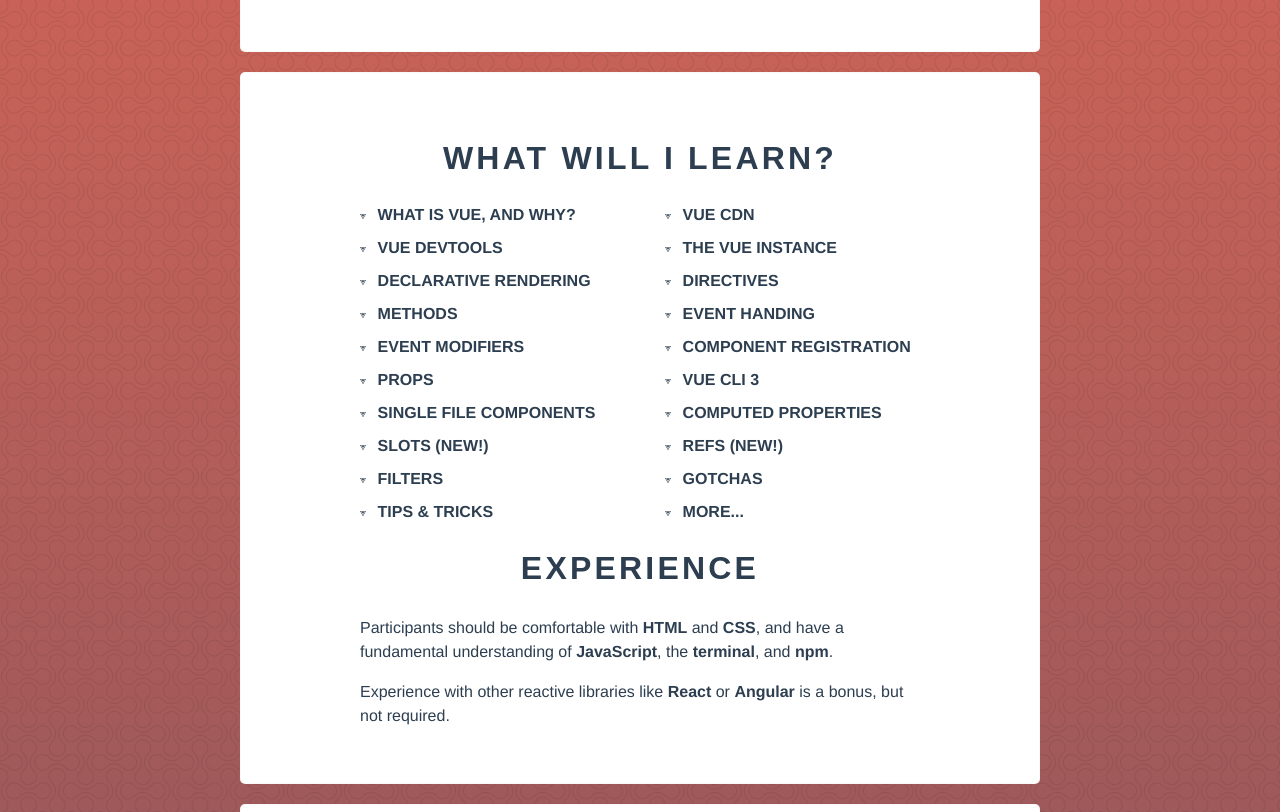
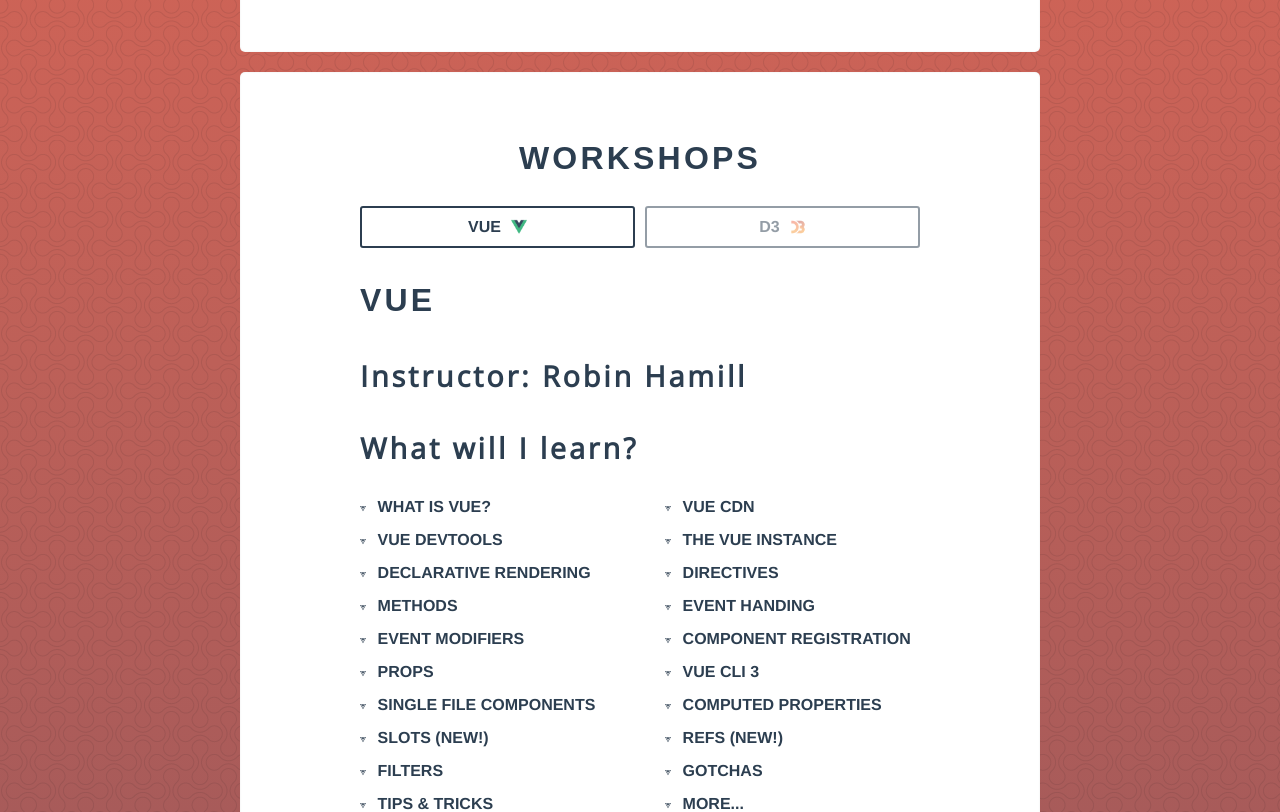
Before and after one commit to rbnhmll/frmwrk.school, a Vue app: page /#/ in a window 1280 px wide. Shown: the part 1060-1872 px from the top of the page. Built offline with nearby package versions, Linux system fonts and the light colour scheme; a web font is replaced by a local one.

Commit message:
Update templates

```diff
--- a/src/components/CourseTopics.vue
+++ b/src/components/CourseTopics.vue
@@ -1,38 +1,60 @@
 <template>
   <section>
-    <h2 class="h2">What will I learn?</h2>
+    <h2 class="h2">Workshops</h2>
+    <div class="tabs">
+      <button
+        v-for="course in courses"
+        :key="course"
+        class="btn"
+        :class="{ active: activeCourse == course.name }"
+        @click="loadCourse(course.name)"
+      >
+        {{ course.name }} <img :src="course.icon" :alt="course.name" />
+      </button>
+    </div>
+    <div
+      class="course"
+      v-for="course in courses"
+      :key="course"
+      :class="{ active: course.active }"
+      v-show="activeCourse == course.name"
+    >
+      <h3 class="h2">{{ course.name }}</h3>
+      <h3 class="h3">Instructor: {{ course.instructor }}</h3>
+      <h3 class="h3">What will I learn?</h3>
 
       <ul>
-      <li v-for="(topic, i) in topics" :key="i">
+        <li v-for="(topic, i) in course.topics" :key="i">
           {{ topic }}
         </li>
       </ul>
 
       <h2 class="h2">Experience</h2>
-
-    <p>Participants should be comfortable with
-      <strong>HTML</strong> and <strong>CSS</strong>,
-      and have a fundamental understanding of <strong>JavaScript</strong>,
-      the <strong>terminal</strong>,
-      and <strong>npm</strong>.</p>
-
-    <p>Experience with other reactive libraries like
-      <strong>React</strong> or <strong>Angular</strong> is a bonus, but not required.</p>
+      <div class="experience" v-html="course.requisitesHTML"></div>
+    </div>
   </section>
 </template>
 
 <script>
-import IconVue from './icons/IconVue.vue';
+import logoVue from '@/assets/logo-vue.png';
+import logoD3 from '@/assets/logo-d3.png';
 
 export default {
+
   name: 'CourseTopics',
   components: {
-    IconVue,
+
   },
   data() {
     return {
+      activeCourse: 'Vue',
+      courses: {
+        Vue: {
+          name: 'Vue',
+          icon: logoVue,
+          instructor: 'Robin Hamill',
           topics: [
-        'What is Vue, and why?',
+            'What is Vue?',
             'Vue CDN',
             'Vue Devtools',
             'The Vue Instance',
@@ -53,7 +75,39 @@
             'Tips & Tricks',
             'More...',
           ],
+          requisitesHTML: `
+            <p>Participants should be comfortable with <strong>HTML</strong> and <strong>CSS</strong>, and have a fundamental understanding of <strong>JavaScript</strong>, the <strong>terminal</strong>, and <strong>npm</strong>.</p>
+
+            <p>Experience with other reactive libraries like <strong>React</strong> or <strong>Angular</strong> is a bonus, but not required.</p>
+          `,
+        },
+        D3: {
+          name: 'D3',
+          icon: logoD3,
+          instructor: 'Trudy MacNabb',
+          topics: [
+            'What is D3?',
+            'Line Chart',
+            'Bar Chart',
+            'Bubble Chart',
+            'Dynamic Chart',
+            'Gotchas',
+            'Tips & Tricks',
+            'More...',
+          ],
+          requisitesHTML: `
+            <p>Participants should be comfortable with <strong>HTML</strong> and <strong>CSS</strong>, and have a fundamental understanding of <strong>JavaScript</strong>, the <strong>terminal</strong>, and <strong>npm</strong>.</p>
+
+            <p>Experience with other libraries like <strong>jQuery</strong> is a bonus, but not required.</p>
+          `,
+        },
+      },
     };
+  },
+  methods: {
+    loadCourse(name) {
+      this.activeCourse = name;
+    },
   },
 };
 </script>
@@ -76,4 +130,19 @@
     list-style-image url('../assets/vuejs-brands.svg')
     list-style-position inside
     font-weight bold
+
+.tabs
+  display grid
+  grid-template-columns repeat(auto-fit, minmax(200px, 1fr))
+  grid-gap 10px
+  button
+    display flex
+    align-items center
+    justify-content center
+  button:not(.active)
+    opacity 0.5
+  img
+    margin-left 10px
+    max-height 1em
+
 </style>
```
Also changed, not shown: src/components/Courses.vue (added, +25 -0 lines). Lines whose indentation alone changed are shown as unchanged.
